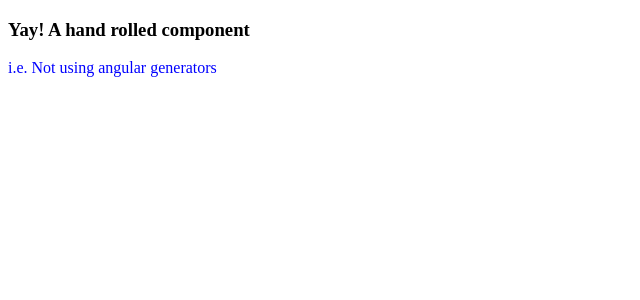
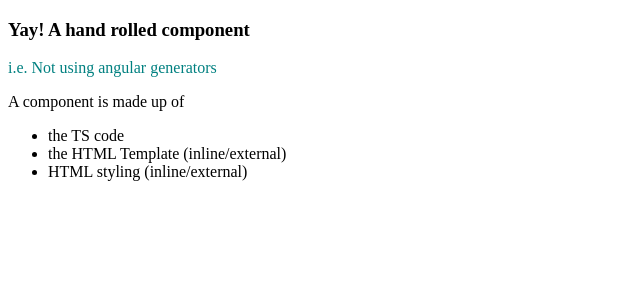
Before and after one commit to gishu/angular-trails, an Angular app: page / in a window 1280 px wide. Shown: the top 300 px of the page, without its empty margins (0-640 px from the left). Built offline with nearby package versions, Linux system fonts and the light colour scheme.

Commit message:
with external template and style files

```diff
--- /dev/null
+++ b/src/app/hand-rolled/hand-rolled.component.css
@@ -0,0 +1,3 @@
+.highlight {
+  color: teal;
+}
--- /dev/null
+++ b/src/app/hand-rolled/hand-rolled.component.html
@@ -0,0 +1,10 @@
+<h3>Yay! A hand rolled component</h3>
+<div>
+  <p class="highlight">i.e. Not using angular generators</p>
+  A component is made up of
+  <ul>
+    <li>the TS code</li>
+    <li>the HTML Template (inline/external)</li>
+    <li>HTML styling (inline/external)</li>
+  </ul>
+</div>
--- a/src/app/hand-rolled/hand-rolled.component.ts
+++ b/src/app/hand-rolled/hand-rolled.component.ts
@@ -2,9 +2,8 @@ import {Component} from '@angular/core';
 
 @Component({
     selector: 'mx-hand-rolled',
-    template: `<h3>Yay! A hand rolled component</h3>
-    <p class='highlight'>i.e. Not using angular generators</p>`,
-    styles: ['.highlight {color: blue;}']
+    templateUrl: './hand-rolled.component.html',
+    styleUrls: ['./hand-rolled.component.css']
 })
 export class HandRolledComponent{
 
```
Also changed, not shown: 1 other file (tests, documents, lock files or other folders).
